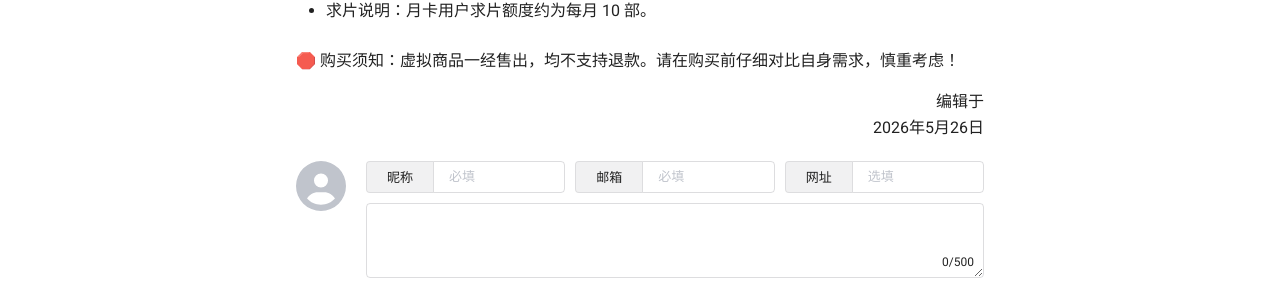
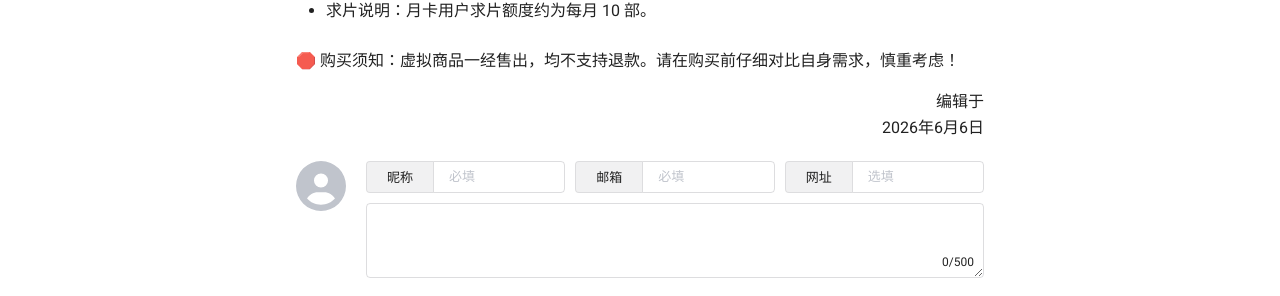
Before and after one commit to LucasAndrew0120/ShunYing_WiKi, an MkDocs documentation site: the page built from docs/Public_expense.md, in a window 1280 px wide and 900 px high, scrolled down 958 px. Shown: the part 251-547 px from the top of the window. Built offline with MkDocs 1.6.1 and Material for MkDocs 9.7.7, drawn with Linux system fonts in a browser that asks for light colours; comment, search, counter and statistics services are not loaded.

Commit message:
2026.06.06第二次修订

```diff
--- a/docs/Public_expense.md
+++ b/docs/Public_expense.md
@@ -50,5 +50,5 @@
 
 <p align="right">
   编辑于<br>
-  2026年5月26日
+  2026年6月6日
 </p>
```
